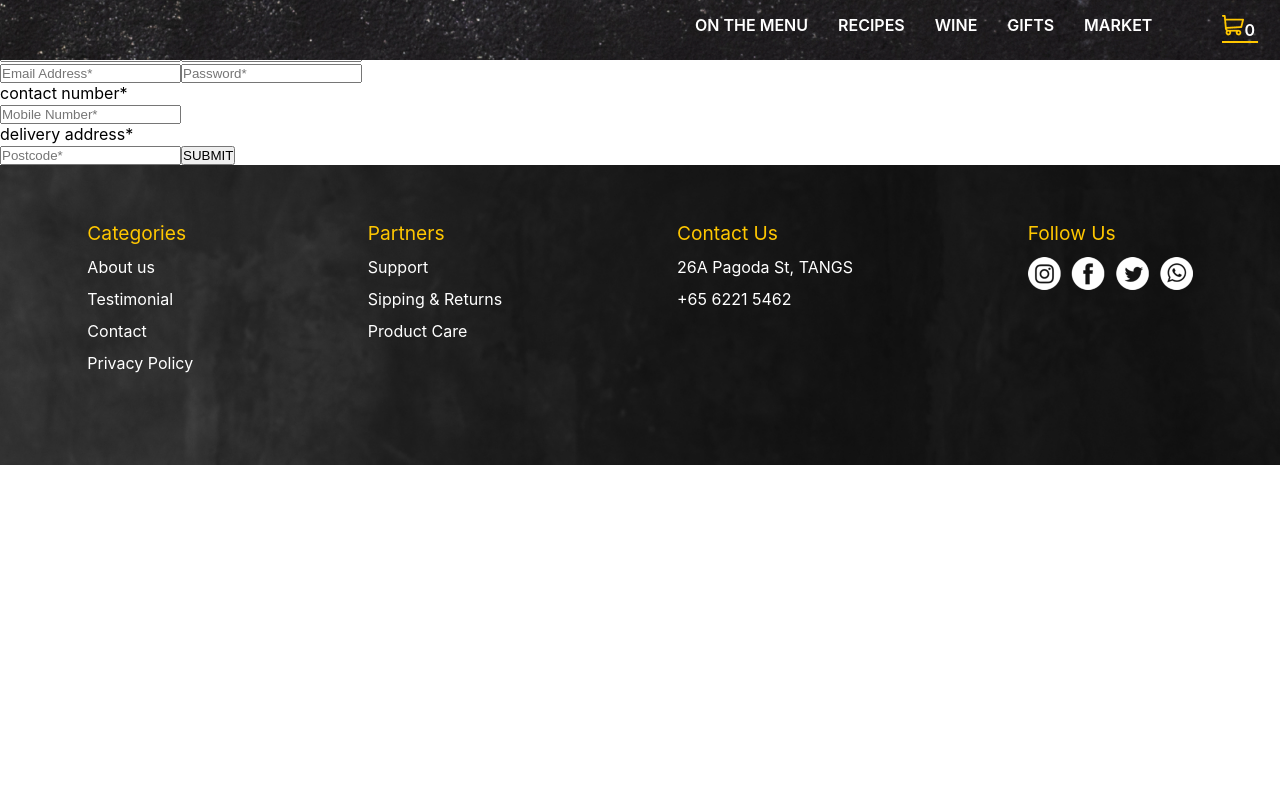
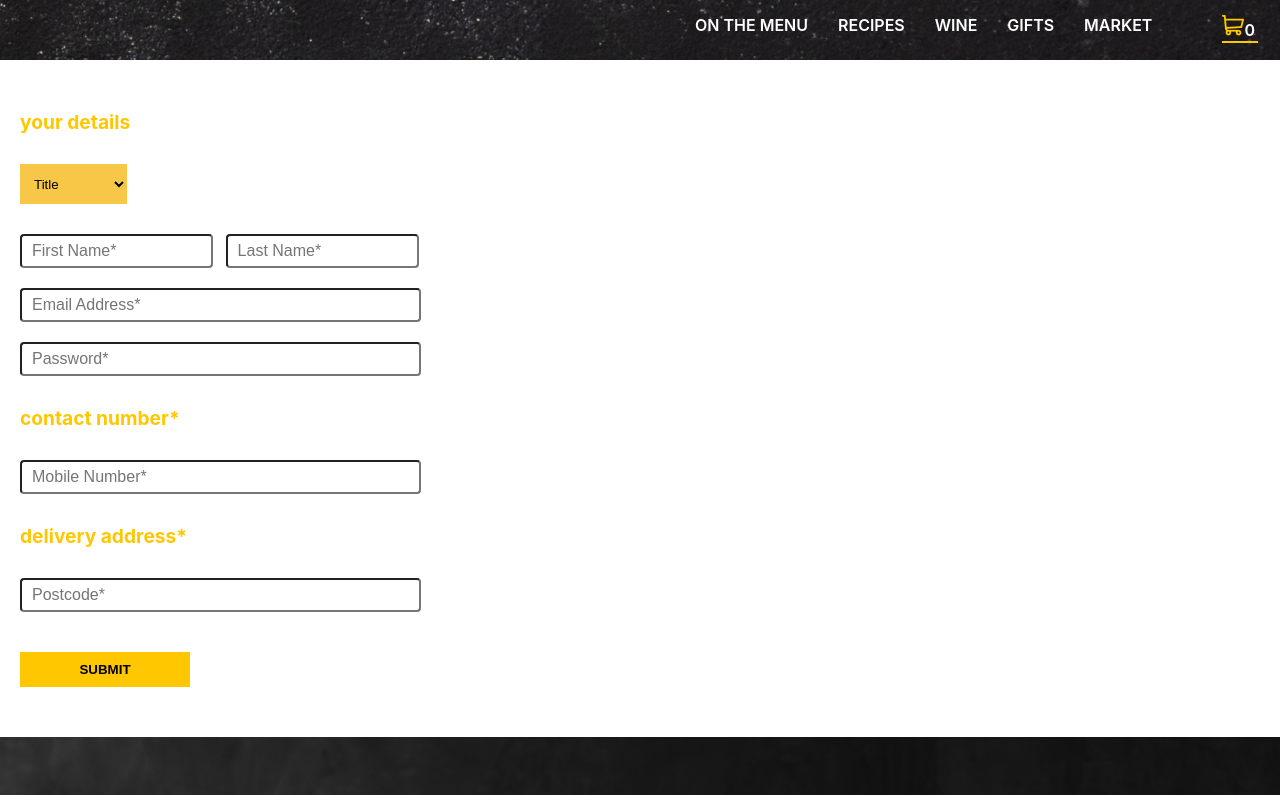
Before and after one commit to FlorenceNway/Burgers-Shop, a React (Create React App) app: page /cart in a window 1280 px wide. Shown: the top 795 px of the page. Built offline with nearby package versions, Linux system fonts and the light colour scheme.

Commit message:
form style

```diff
--- a/src/components/style/OrderDetails.scss
+++ b/src/components/style/OrderDetails.scss
@@ -14,8 +14,55 @@
         }
     }
 
-    .customers {
+    .customersDetails {
         width: 50%;
-        margin-top: 90px;
+        display: flex;
+        flex-direction: column;
+        margin: 90px 0px 20px 20px;
+
+        select {
+            width: 17%;
+            height: 40px;
+            border: none;
+            padding: 10px;
+            margin: 10px 0 20px 0px;
+            background: #f9c747;
+        }
+        .firstLast {
+            width: 100%;
+            display: flex;
+            input {
+                width: 30%;
+                margin-right: 2%;
+
+            }
+        }
+
+        .title {
+            color: #FFC700;
+            font-size: 1.2em;
+            font-weight: 700;
+            margin: 20px 0;
+        }
+        input {
+            border-radius: 4px;
+            margin: 10px 0;
+            height: 30px;
+            width: 63%;
+
+            &::placeholder {
+                padding: 10px;
+                font-size: 1.2em;
+            }
+        }
+        button {
+            border: none;
+            background:#FFC700;
+            padding: 10px 20px;
+            width: 170px;
+            margin: 30px 0;
+            font-weight: bold;
+            cursor: pointer;
+        }
     }
 }
```
